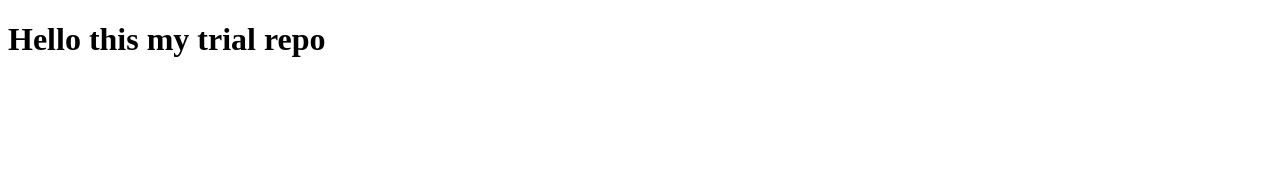
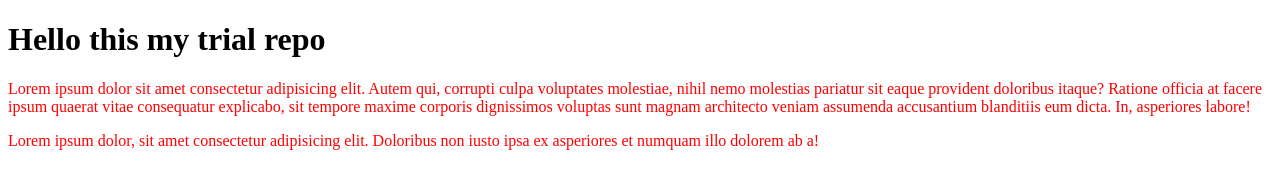
Before and after one commit to ShMaruf08/trial-repo, a plain HTML site: page index.html in a window 1280 px wide. Drawn offline with Linux system fonts and the light colour scheme.

Commit message:
added 2nd times

```diff
--- a/index.html
+++ b/index.html
@@ -4,9 +4,16 @@
     <meta charset="UTF-8">
     <meta http-equiv="X-UA-Compatible" content="IE=edge">
     <meta name="viewport" content="width=device-width, initial-scale=1.0">
+    <link rel="stylesheet" href="style.css">
     <title>my trial repo</title>
 </head>
 <body>
     <h1>Hello this my trial repo</h1>
+    <p>
+        Lorem ipsum dolor sit amet consectetur adipisicing elit. Autem qui, corrupti culpa voluptates molestiae, nihil nemo molestias pariatur sit eaque provident doloribus itaque? Ratione officia at facere ipsum quaerat vitae consequatur explicabo, sit tempore maxime corporis dignissimos voluptas sunt magnam architecto veniam assumenda accusantium blanditiis eum dicta. In, asperiores labore!
+    </p>
+    <p>Lorem ipsum dolor, sit amet consectetur adipisicing elit. Doloribus non iusto ipsa ex asperiores et numquam illo dolorem ab a!</p>
+
+
 </body>
 </html>
--- /dev/null
+++ b/style.css
@@ -0,0 +1,3 @@
+p {
+    color: red;
+}
```
